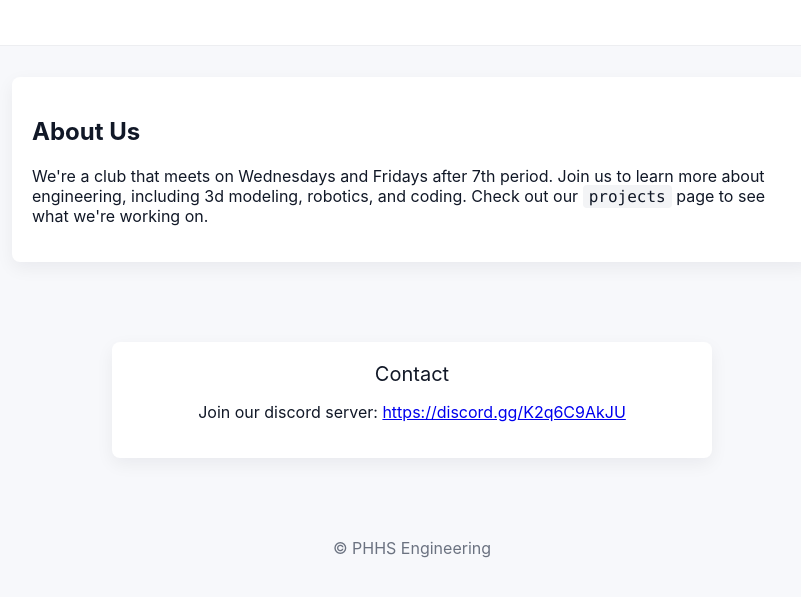
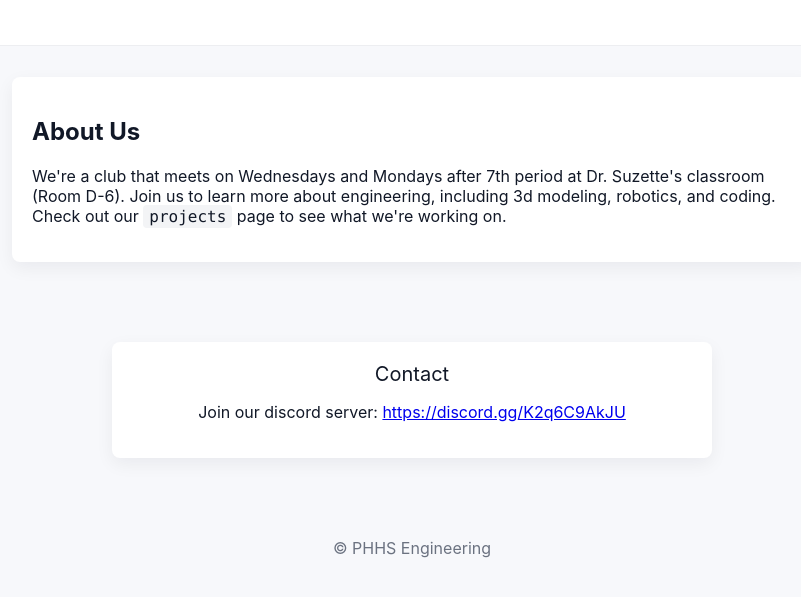
Before and after one commit to phhsengineering/phhsengineering.github.io, a plain HTML site: page index.html in a window 1280 px wide. Shown: the part 113-710 px from the top of the page, without its empty margins (228-1029 px from the left). Drawn offline with Linux system fonts and the light colour scheme.

Commit message:
update meetings

```diff
--- a/index.html
+++ b/index.html
@@ -15,7 +15,7 @@
     <main class="content">
       <section>
         <h2>About Us</h2>
-        <p>We're a club that meets on Wednesdays and Fridays after 7th period. Join us to learn more about engineering, including 3d modeling, robotics, and coding. Check out our <code>projects</code> page to see what we're working on.</p>
+        <p>We're a club that meets on Wednesdays and Mondays after 7th period at Dr. Suzette's classroom (Room D-6). Join us to learn more about engineering, including 3d modeling, robotics, and coding. Check out our <code>projects</code> page to see what we're working on.</p>
       </section>
     </main>
 
```
